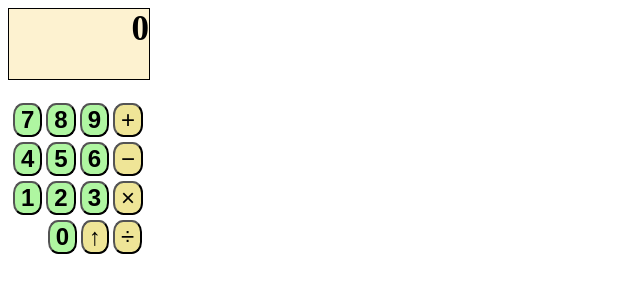
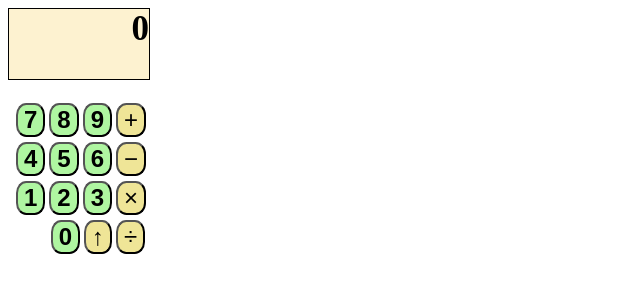
Before and after one commit to lawrencelilol/RNP, a Django app: page / in a window 1280 px wide. Shown: the top 300 px of the page, without its empty margins (0-640 px from the left). Run offline with Django 4.2, Linux system fonts and the light colour scheme.

Commit message:
Add files via upload

```diff
--- a/calculator/templates/calculator/calculator.html
+++ b/calculator/templates/calculator/calculator.html
@@ -8,6 +8,8 @@
 <body>
     <div id="output" {% if entering %} class="output" {% else %} class="greenOutput" {% endif %}>{{output}}</div>
 </br>
+
+<div class="calculator">
     <form method = "POST" action="/">
     <div class="row">
             <button value = "7" class ="digit" id = "key-7" name="button">7</button>
@@ -44,6 +46,7 @@
 
     {% csrf_token %}
     </form>
+</div>
 
 </body>
 </html>
```
